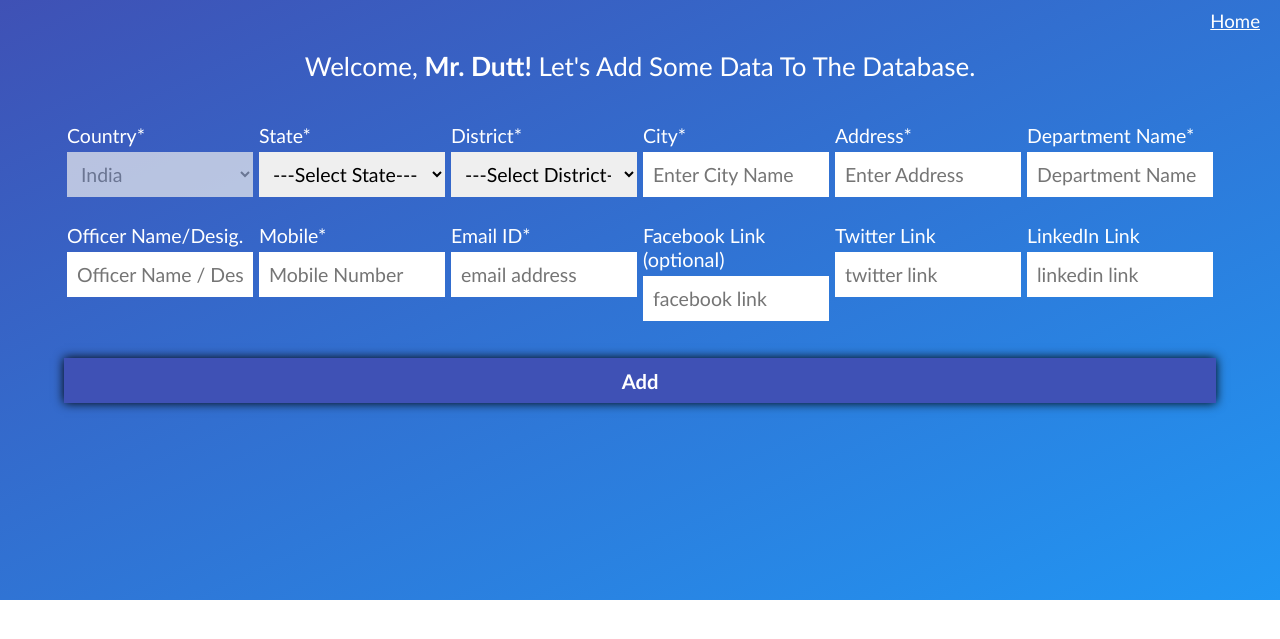
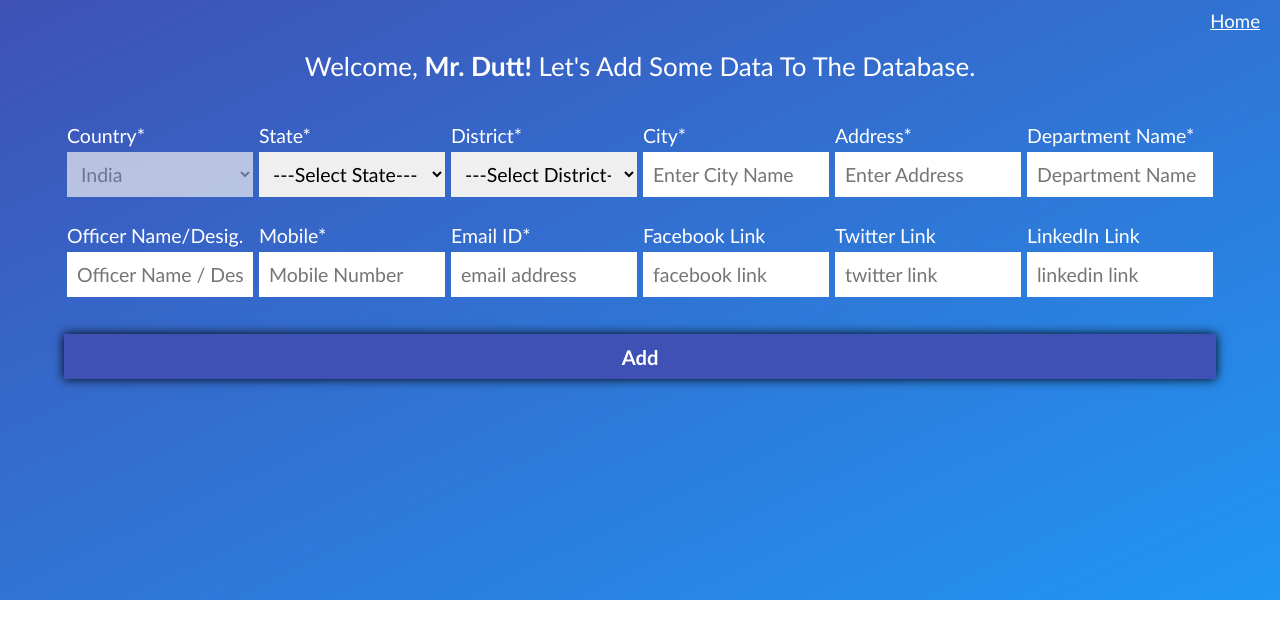
Before and after one commit to souravdutt/complaints, a PHP site: page /admin.php in a window 1280 px wide. Shown: the top 639 px of the page. Run offline with PHP 8.4, Linux system fonts and the light colour scheme.

Commit message:
Update admin.php

```diff
--- a/admin.php
+++ b/admin.php
@@ -191,7 +191,7 @@
                                 }
                             ?>
                             <div class="cell">
-                                <span>Facebook Link<small> (optional) </small></span>
+                                <span>Facebook Link</span>
                                 <input type="text" style="text-transform:lowercase" placeholder="Facebook Link" name="link1"
                                     <?php
                                         if(isset($_POST['link1']))
```
